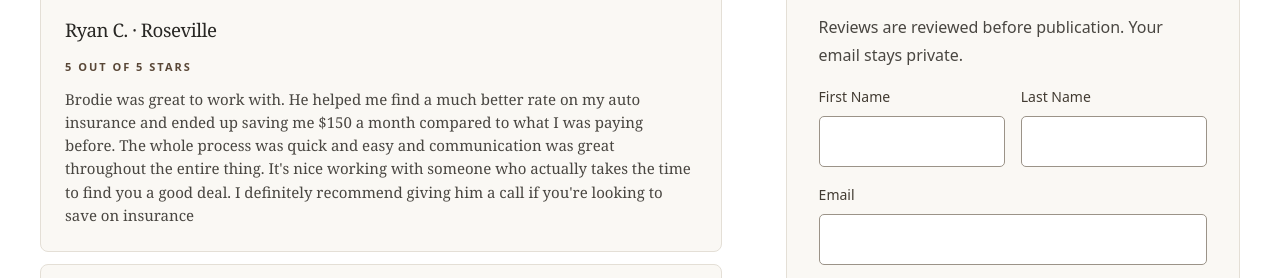
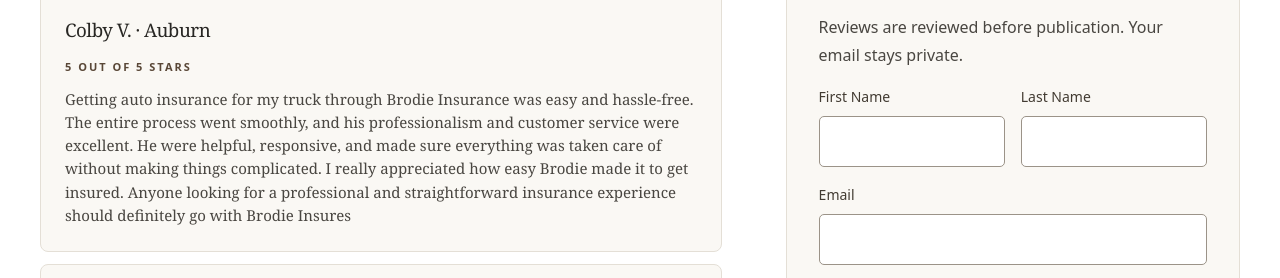
Before and after one commit to BrodieHawk/BrodieInsures, a plain HTML site: page testimonials.html in a window 1280 px wide. Shown: the part 457-735 px from the top of the page. Drawn offline with Linux system fonts and the light colour scheme.

Commit message:
Publish Colby V. testimonial

```diff
--- a/testimonials.html
+++ b/testimonials.html
@@ -35,6 +35,18 @@
             <section aria-labelledby="reviews-heading">
                 <h2 id="reviews-heading">Client reviews</h2>
                 <div id="approved-reviews">
+                    <article class="panel coverage-article">
+                        <h3>Colby V. · Auburn</h3>
+                        <p class="eyebrow">5 out of 5 stars</p>
+                        <blockquote>
+                            <p>Getting auto insurance for my truck through Brodie Insurance was easy and hassle-free.
+                                The entire process went smoothly, and his professionalism and customer service were
+                                excellent. He were helpful, responsive, and made sure everything was taken care of
+                                without making things complicated. I really appreciated how easy Brodie made it to get
+                                insured. Anyone looking for a professional and straightforward insurance experience
+                                should definitely go with Brodie Insures</p>
+                        </blockquote>
+                    </article>
                     <article class="panel coverage-article">
                         <h3>Ryan C. · Roseville</h3>
                         <p class="eyebrow">5 out of 5 stars</p>
```
